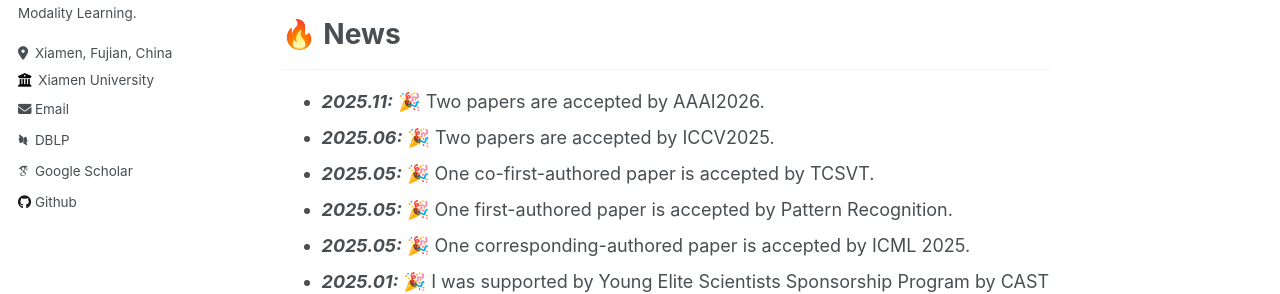
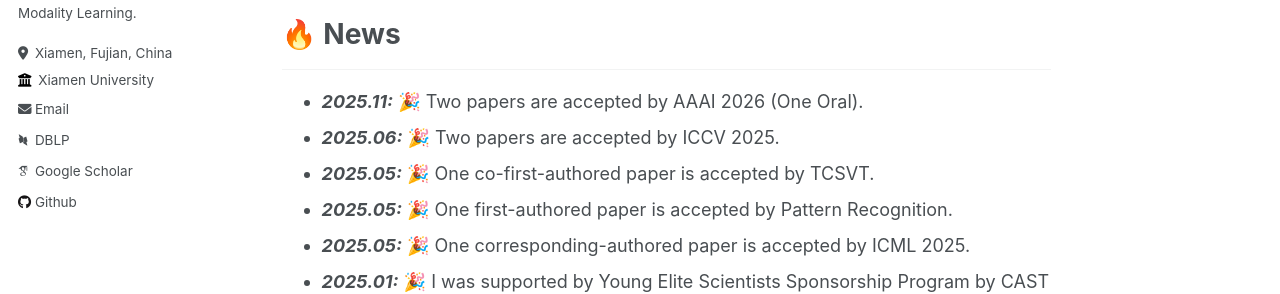
Before and after one commit to shijiangming1/shijiangming1.github.io, a Jekyll site: the page built from _pages/about.md, in a window 1280 px wide and 900 px high. Shown: the part 299-593 px from the top of the window. Built offline with Jekyll 4.4.1, drawn with Linux system fonts in a browser that asks for light colours; some web fonts are replaced.

Commit message:
Update about.md

```diff
--- a/_pages/about.md
+++ b/_pages/about.md
@@ -17,10 +17,10 @@ Hi, my name is Jiangming Shi (Chinese: 施江鸣), a Ph.D. Candidate student in
 <hr>
 <ul>
   <li>
-    <strong><i>2025.11:</i></strong> 🎉 Two papers are accepted by AAAI2026.
+    <strong><i>2025.11:</i></strong> 🎉 Two papers are accepted by AAAI 2026 (One Oral).
   </li>
   <li>
-    <strong><i>2025.06:</i></strong> 🎉 Two papers are accepted by ICCV2025.
+    <strong><i>2025.06:</i></strong> 🎉 Two papers are accepted by ICCV 2025.
   </li>
   <li>
     <strong><i>2025.05:</i></strong> 🎉 One co-first-authored paper is accepted by TCSVT.
```
